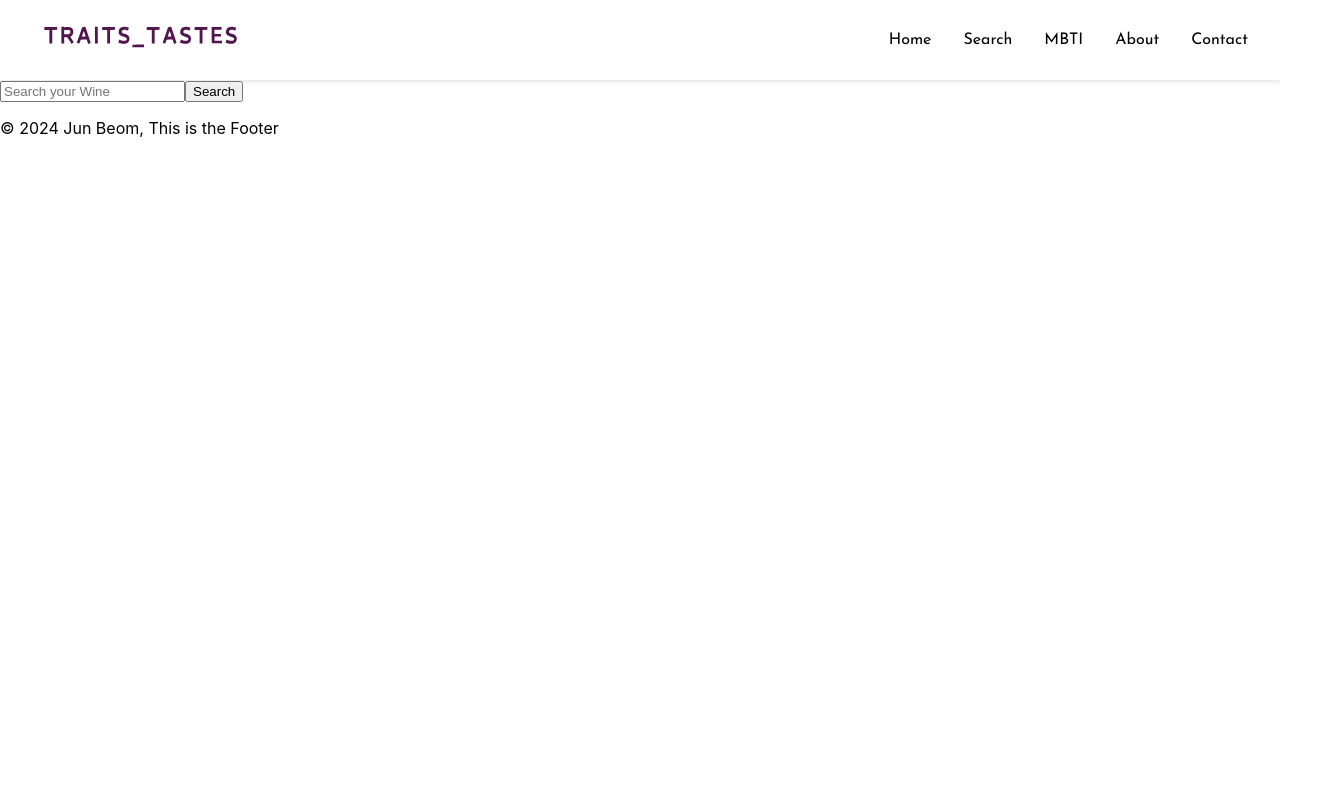
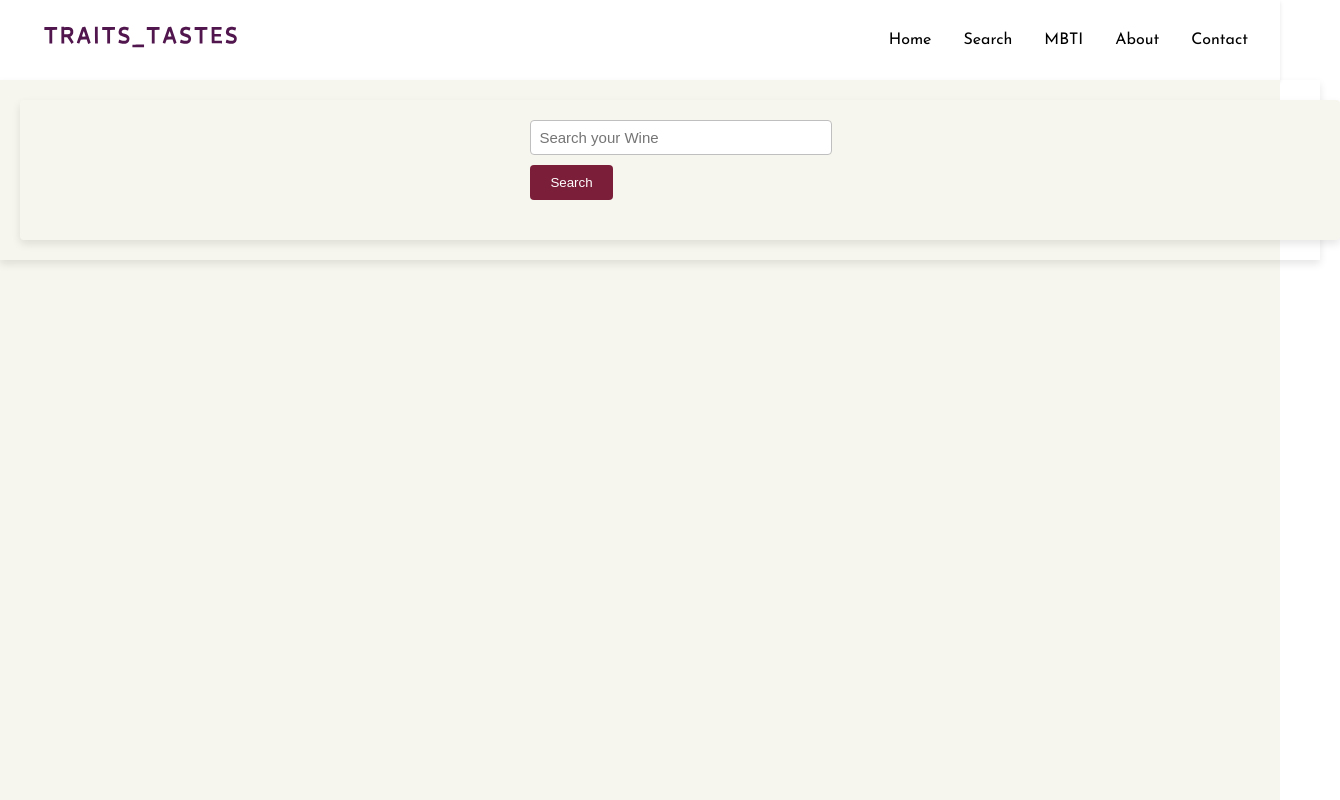
Before and after one commit to jb69535/Traits_Tastes, a React (Create React App) app in the folder client/: page / in a window 1280 px wide. Shown: the top 800 px of the page, 1340 px wide, since content can reach past the window. Built offline with nearby package versions, Linux system fonts and the light colour scheme.

Commit message:
Searching and dropbar searching fully works

```diff
--- a/client/src/components/Searchbar.tsx
+++ b/client/src/components/Searchbar.tsx
@@ -3,45 +3,124 @@
 
 import React, { useState } from "react";
 import { Wine } from "../types/wineSearch";
+import "../style/components/searchbar.css";
+
+function debounce(
+  func: (...args: any[]) => void,
+  wait: number
+): (...args: any[]) => void {
+  let timeout: NodeJS.Timeout | null = null;
+  return function executedFunction(...args: any[]) {
+    const later = () => {
+      timeout = null;
+      func(...args);
+    };
+    if (timeout) clearTimeout(timeout);
+    timeout = setTimeout(later, wait);
+  };
+}
 
 const Searchbar: React.FC = () => {
-  const [searchTerm, setSearchTerm] = useState("");
+  const [searchTerm, setSearchTerm] = useState<string>("");
   const [wines, setWines] = useState<Wine[]>([]);
+  const [filteredWines, setFilteredWines] = useState<Wine[]>([]);
+  const [isLoading, setIsLoading] = useState<boolean>(false);
+  const [error, setError] = useState<string>("");
+
+  const fetchWines = async (query: string, isDropdown: boolean = false) => {
+    if (!query.trim()) {
+      // Handle empty search query before making a request.
+      setError("Please enter a search term");
+      setIsLoading(false);
+      setFilteredWines([]);
+      setWines([]);
+      return;
+    }
+
+    setIsLoading(true);
+    setError("");
+    const url = `http://localhost:3001/search-wines?search=${encodeURIComponent(
+      query
+    )}`;
+
+    try {
+      const response = await fetch(url);
+
+      if (response.ok) {
+        const data = await response.json();
+        if (isDropdown) {
+          setFilteredWines(data);
+        } else {
+          setWines(data);
+          setFilteredWines([]);
+        }
+      } else {
+        // Handle responses other than 2xx.
+        throw new Error(`HTTP error! status: ${response.status}`);
+      }
+    } catch (error: any) {
+      console.error("Failed to fetch wines:", error);
+      setError(error.message);
+    } finally {
+      setIsLoading(false);
+    }
+  };
+
+  const debouncedFetchWines = debounce(() => fetchWines(searchTerm, true), 300);
 
   const handleSearch = async (event: React.FormEvent) => {
     event.preventDefault();
-    try {
-      const response = await fetch(
-        `http://localhost:3001/search-wines?search=${searchTerm}`
-      );
-      const data = await response.json();
-      setWines(data);
-    } catch (error) {
-      console.error("Failed to fetch wines:", error);
+    await fetchWines(searchTerm);
+  };
+
+  const handleInputChange = (event: React.ChangeEvent<HTMLInputElement>) => {
+    setSearchTerm(event.target.value);
+    if (event.target.value.length > 0) {
+      debouncedFetchWines();
+    } else {
+      setFilteredWines([]); // Clear suggestions if the input is empty
     }
   };
 
+  const handleSelect = (wineTitle: string) => {
+    setSearchTerm(wineTitle); // Update the search term with the selected title
+    setFilteredWines([]); // Clear dropdown after selection
+    fetchWines(wineTitle); // Fetch and update the main wines list with the selected wine
+  };
+
   return (
-    <div>
     <div className="search__container">
       <form onSubmit={handleSearch}>
         <input
           type="text"
           placeholder="Search your Wine"
           value={searchTerm}
-            onChange={(e) => setSearchTerm(e.target.value)}
+          onChange={handleInputChange}
         />
         <input type="submit" value="Search" className="search__button" />
+        <div className="dropdown">
+          {filteredWines.map((wine, index) => (
+            <div
+              key={index}
+              onClick={() => handleSelect(wine.Title)}
+              className="dropdown-content"
+            >
+              {wine.Title}
+            </div>
+          ))}
+        </div>
       </form>
+      {isLoading && <div>Loading...</div>}
+      {error && <div>{error}</div>}
       <div className="wine__results">
         {wines.map((wine, index) => (
           <div key={index}>
             <div>{wine.Title}</div>
             <div>{wine.Grape}</div>
+            <div>{wine.Country} | {wine.Region}</div>
             <div>{wine.Vintage}</div>
           </div>
         ))}
-        </div>
       </div>
     </div>
   );
--- a/client/src/style/components/searchbar.css
+++ b/client/src/style/components/searchbar.css
@@ -29,3 +29,85 @@
   /* Animation Duration */
   --animation-duration: 300ms;
 }
+
+.search__container {
+  display: flex;
+  flex-direction: column;
+  align-items: center; /* Center align the items horizontally */
+  justify-content: center; /* Center align the items vertically in case of additional vertical space */
+  width: 100%; /* Responsive width */
+  position: relative;
+  padding: 20px;
+  background-color: var(--color-grey-white);
+  box-shadow: 0 4px 8px rgba(0, 0, 0, 0.1); /* Optional: adds depth */
+  border-radius: var(--size-border-radius); /* Smooth edges */
+}
+
+input[type="text"] {
+  padding: 8px;
+  margin-bottom: 10px;
+  width: calc(100% - 16px);
+  border: 1px solid var(--color-light-grey);
+  border-radius: var(--size-border-radius);
+  font-size: var(--font-regular);
+}
+
+.search__button {
+  padding: 10px 20px;
+  background-color: var(--color-rich-Burgundy);
+  color: var(--color-white);
+  border: none;
+  border-radius: var(--size-border-radius);
+  cursor: pointer;
+  transition: background-color var(--animation-duration) ease;
+}
+
+.search__button:hover {
+  background-color: var(--color-Soft-Gold);
+}
+
+.dropdown {
+  position: relative;
+  top: 50px; /* Adjust this value based on the height of your input field */
+  left: 0;
+  right: 0;
+  background-color: var(--color-white);
+  width: 100%; /* Ensure dropdown matches the width of the search input */
+  box-shadow: 0 4px 6px rgba(0, 0, 0, 0.1);
+  border-radius: var(--size-border-radius);
+  z-index: 1000; /* Make sure it overlays other content */
+  max-height: 200px; /* Optional: Limit the dropdown height */
+  overflow-y: auto; /* Allow scrolling within the dropdown */
+}
+
+.dropdown-content {
+  padding: 8px;
+  cursor: pointer;
+  transition: background-color var(--animation-duration) ease;
+  color: var(--color-Dark-Charcoal);
+}
+
+.dropdown-content:hover {
+  background-color: var(--color-Creamy-Beige);
+}
+
+.wine__results {
+  margin-top: 20px;
+  color: var(--color-Vintage-Olive);
+}
+
+.wine__results > div {
+  padding: 10px;
+  border-bottom: 1px solid var(--color-light-grey);
+}
+
+.wine__results > div:last-child {
+  border-bottom: none;
+}
+
+@media (max-width: 768px) {
+  .search__container {
+    width: 95%; /* More width on smaller screens */
+    padding: 10px;
+  }
+}
--- a/client/src/style/pages/home.css
+++ b/client/src/style/pages/home.css
@@ -29,3 +29,19 @@
     /* Animation Duration */
     --animation-duration: 300ms;
   }
+
+  #home {
+    display: flex;
+    flex-direction: column;
+    width: 100%;
+    height: 100vh;
+    background-color: var(--color-grey-white);
+  }
+  .home__container {
+    display: flex;
+    flex-direction: column;
+    width: 100%;
+    position: relative;
+    padding: 20px;
+    box-shadow: 0 4px 8px rgba(0, 0, 0, 0.1);
+  }
```
Lines whose indentation alone changed are shown as unchanged.
